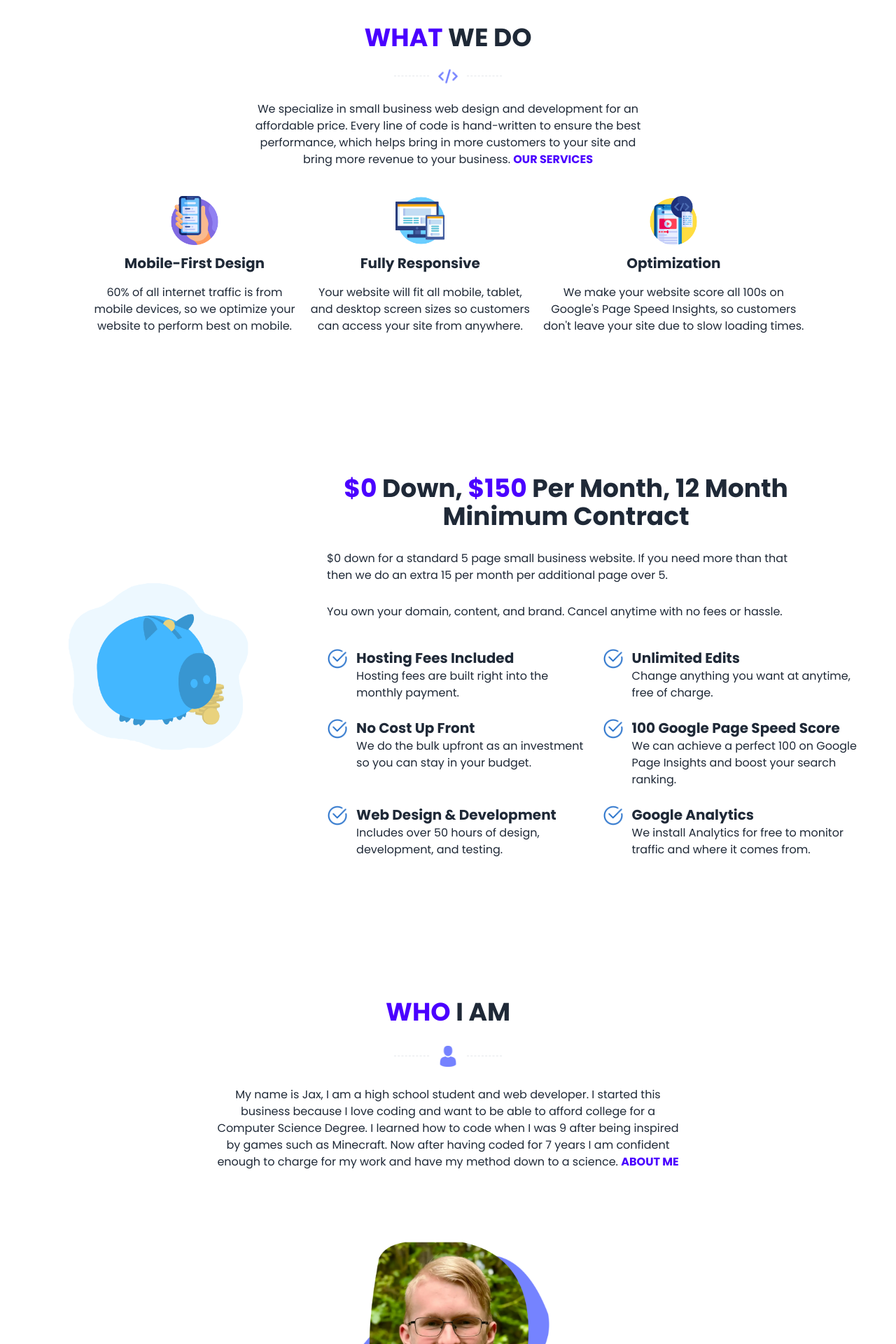
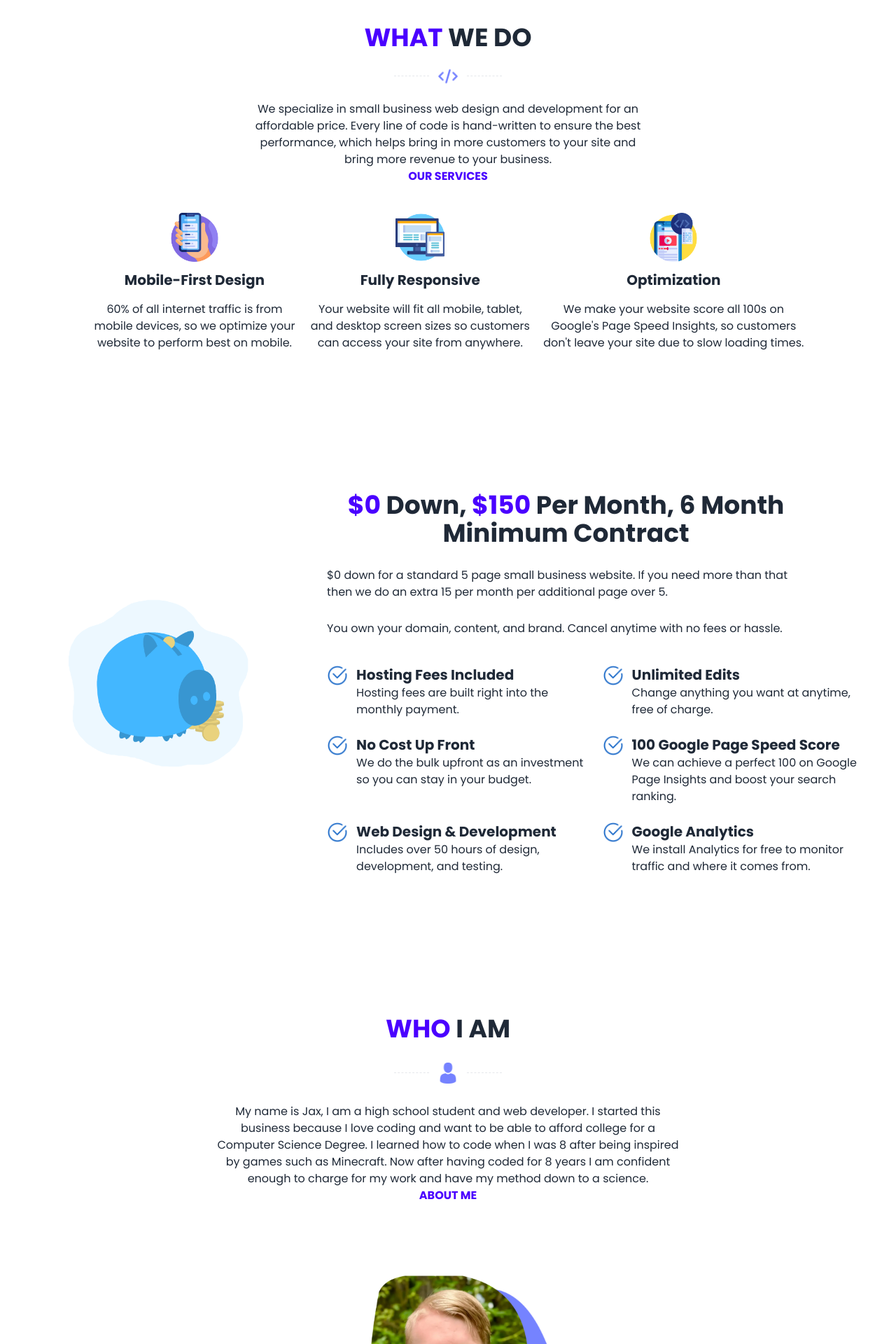
Before and after one commit to Jax-Hax/portfolio, a SvelteKit app: page / in a window 1280 px wide. Shown: the part 837-2757 px from the top of the page at 70% size. Built offline with nearby package versions, Linux system fonts and the light colour scheme.

Commit message:
added all the fixes mom recommended

```diff
--- a/src/routes/Features.svelte
+++ b/src/routes/Features.svelte
@@ -8,7 +8,7 @@
 	</div>
 	<div>
 		<h1 class="text-center font-bold text-4xl mt-10">
-			<span class="text-primary">$0</span> Down, <span class="text-primary">$150</span> Per Month, 12
+			<span class="text-primary">$0</span> Down, <span class="text-primary">$150</span> Per Month, 6
 			Month Minimum Contract
 		</h1>
 		<p class="mt-7">
--- a/src/routes/Header.svelte
+++ b/src/routes/Header.svelte
@@ -60,7 +60,7 @@
 				>
 					<div class="flex items-center justify-between">
 						<div class="-m-4 p-1.5">
-							<Picture mobileSrc="favicon.png" width="100" alt="logo" />
+							<Picture mobileSrc="logo.png" width="100" alt="logo" />
 						</div>
 						<button on:click={() => (menuOpen = false)} class="-m-2.5 rounded-md p-2.5">
 							<span class="sr-only">Close menu</span>
--- a/src/routes/WhatWeDo.svelte
+++ b/src/routes/WhatWeDo.svelte
@@ -13,7 +13,7 @@
 	We specialize in small business web design and development for an affordable price. Every line of
 	code is hand-written to ensure the best performance, which helps bring in more customers to your
 	site and bring more revenue to your business. <a
-		class="font-semibold text-primary"
+		class="font-semibold text-primary block"
 		href="/services">OUR SERVICES</a
 	>
 </p>
--- a/src/routes/WhoWeAre.svelte
+++ b/src/routes/WhoWeAre.svelte
@@ -10,9 +10,9 @@
 <p class="mt-7 max-w-2xl text-center mx-auto">
 	My name is Jax, I am a high school student and web developer. I started this business because I
 	love coding and want to be able to afford college for a Computer Science Degree. I learned how to code
-	when I was 9 after being inspired by games such as Minecraft. Now after having coded for 7 years I
+	when I was 8 after being inspired by games such as Minecraft. Now after having coded for 8 years I
 	am confident enough to charge for my work and have my method down to a science. <a
-		class="font-semibold text-primary"
+		class="font-semibold text-primary block"
 		href="/about">ABOUT ME</a
 	>
 </p>
--- a/src/routes/about/Me.svelte
+++ b/src/routes/about/Me.svelte
@@ -22,7 +22,7 @@
 			What I found was that a lot of small businesses don't have the funds to spend thousands of
 			dollars upfront on a new website. For the few who did, they often were taken advantage of by
 			bad web developers who look like they haven't seen design trends for decades. Then they can't
-			get a refund and are stuck with a horrible webiste. So I tweaked my business model to fit
+			get a refund and are stuck with a horrible website. That is why I decided to tweak my business model to fit
 			their needs. You see the whole design process, and if you don't like the end product (even
 			with unlimited edits!) you can always cancel free of charge.
 		</p>
--- a/src/routes/about/Quality.svelte
+++ b/src/routes/about/Quality.svelte
@@ -4,9 +4,9 @@
 
 <h1 class="font-bold text-5xl text-center">Quality over Quantity</h1>
 <p class="mt-7 text-lg text-center">
-	We focus on the needs on the few over the needs of the many, unlike other companies who pump out
+	We focus on the needs of the few over the needs of the many, unlike other companies who pump out
 	webiste after website. We are here to build relationships with our clients, not just sell a
-	website. We work closely with you and share every step of the process so you end up with what you
+	website. We work closely with you and share every step of the process so you end up with the product you
 	envisioned.
 </p>
 <div class="mt-20 flex flex-col md:flex-row items-center justify-center gap-10">
@@ -21,7 +21,7 @@
 		<CircleContainer><div class="text-white text-3xl">2</div></CircleContainer>
 		<h1 class="font-bold text-xl text-center">Unbeatable Customer Service</h1>
 		<p class="text-center">
-			No automated systems - When you need help the lead developer answers your call.
+			No automated systems - when you need help, the lead developer answers your call.
 		</p>
 	</div>
 	<div class="flex flex-col items-center gap-5">
--- a/src/routes/contact/Hero.svelte
+++ b/src/routes/contact/Hero.svelte
@@ -3,5 +3,5 @@
 </script>
 
 <BackgroundImage mobileSrc="mountains.png" alt="check" height=400 heroBackground={true}>
-	<h1 class="text-center text-3xl pt-60 font-bold text-white">Get In Touch</h1>
+	<h1 class="text-center text-3xl pt-60 font-bold text-white">Contact Us</h1>
 </BackgroundImage>
--- a/src/routes/portfolio/Cognnect.svelte
+++ b/src/routes/portfolio/Cognnect.svelte
@@ -10,7 +10,7 @@
 			A site we built for our school last year, made to replace an ancient app the school system uses to track our grades. It has built in notifications, advanced grade calculations/storage (2000+ lines of Javascript, PostgreSQL database), and a beautiful UI.
 		</p>
         <p class="mt-7 text-lg">
-            It quickly got <span class="text-primary font-bold">over 50 users</span>, all of whom love the app and the quick developer response time for any issues they have!
+            It quickly got <span class="text-primary font-bold">over 50 users</span>, 50% of the sophomore class at my school, all of whom love the app and the quick developer response time for any issues they have!
         </p>
 	</div>
 </div>
--- a/src/routes/services/LifetimeUpdates.svelte
+++ b/src/routes/services/LifetimeUpdates.svelte
@@ -2,7 +2,7 @@
 	import Picture from '$lib/components/small/Picture.svelte';
 </script>
 
-<div class="flex gap-12 xl:-ml-20 items-center justify-center flex-col lg:flex-row mt-40">
+<div class="flex gap-12 xl:-ml-20 items-center justify-center flex-col lg:flex-row lg:mt-40">
 	<div class="lg:w-full">
 		<h1 class="text-5xl font-bold">Lifetime Updates For Your Website</h1>
 		<p class="text-lg mt-7">
```
